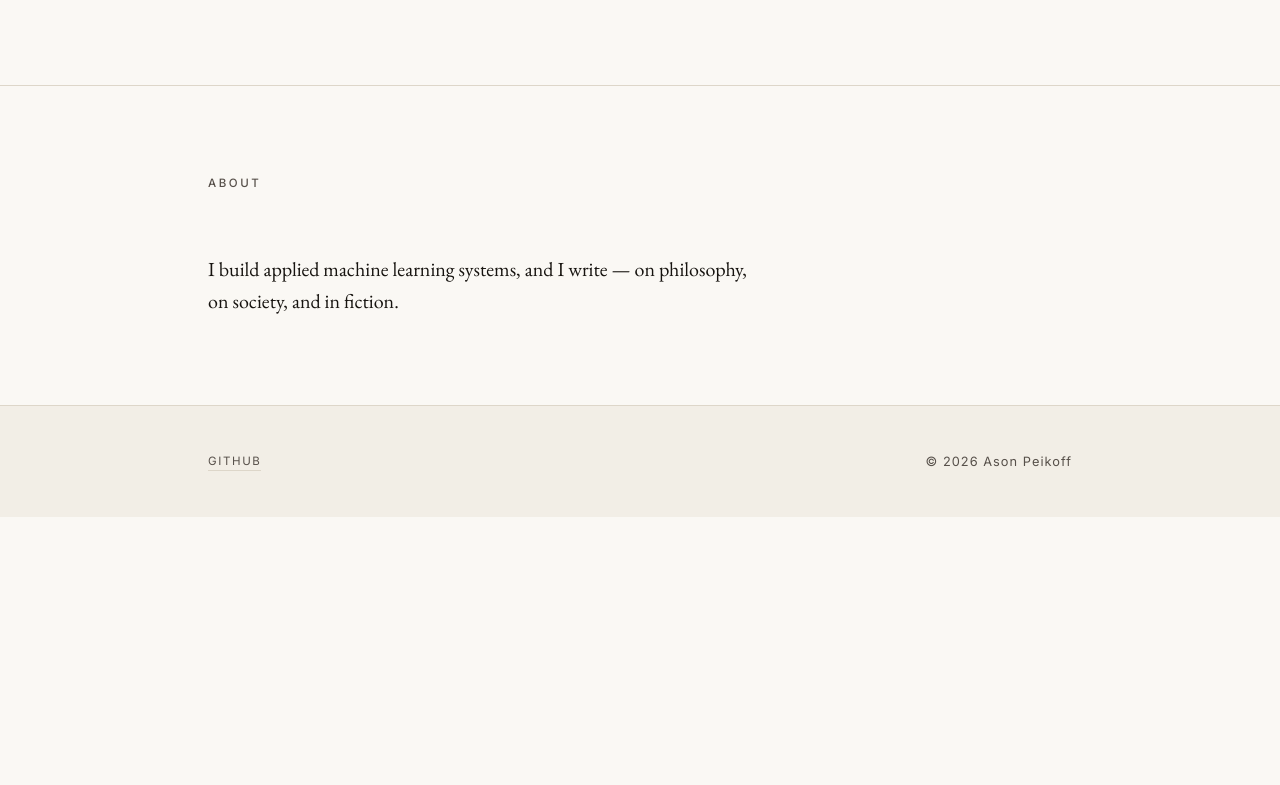
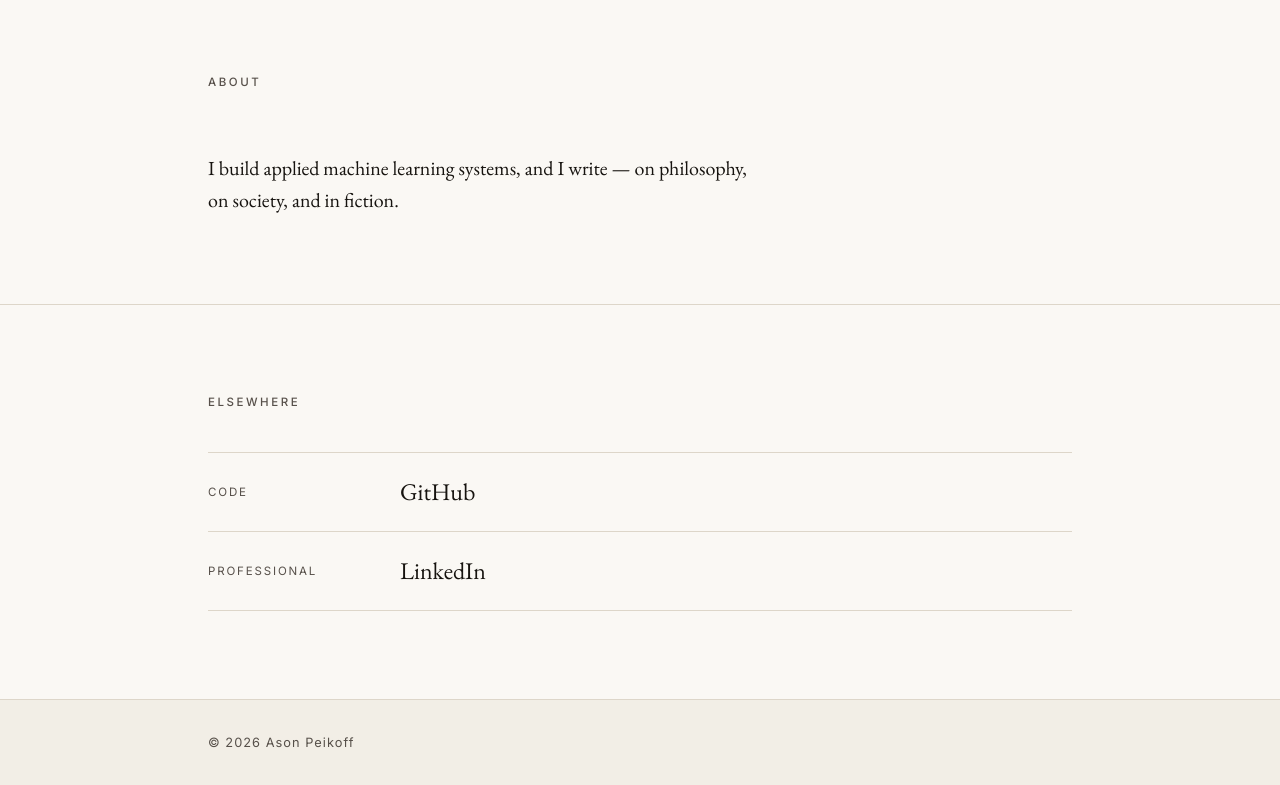
Before and after one commit to hack-r/asonpeikoff.com, a website: page index.html in a window 1280 px wide. Shown: the part 1256-2041 px from the top of the page. Before the commit the page ends 1773 px from the top, so only its background shows below. Drawn offline with nearby package versions, Linux system fonts and the light colour scheme.

Commit message:
Fix Elsewhere nav, add LinkedIn, and reframe the portrait
- "Elsewhere" in the nav pointed at the footer, which held one link and
  nothing to land on; it is now a real section with GitHub and LinkedIn
  entries, and the footer is reduced to the copyright line
- Portrait is a circular crop, so it now sits in a circular frame with
  object-fit: contain instead of being cropped to a 4:5 box
- Drop the width/height attributes that did not match the source image and
  cap the displayed size at 20rem so the source is not upscaled
- Smooth scrolling for in-page anchors, disabled under prefers-reduced-motion

Co-Authored-By: Claude Opus 5 <noreply@anthropic.com>
Claude-Session: https://claude.ai/code/session_01N9qsqTJykaWuBoN3NScqUd

```diff
--- a/index.html
+++ b/index.html
@@ -37,7 +37,7 @@
                     <p class="lede">Machine learning and data science. Philosophy. Fiction.</p>
                 </div>
                 <figure class="portrait">
-                    <img src="https://github.com/user-attachments/assets/dd6abc66-0dcd-4f66-8f68-05b65bc55f12" alt="Portrait of Ason Peikoff" width="800" height="1000">
+                    <img src="https://github.com/user-attachments/assets/dd6abc66-0dcd-4f66-8f68-05b65bc55f12" alt="Portrait of Ason Peikoff" decoding="async">
                 </figure>
             </div>
         </section>
@@ -75,13 +75,26 @@
                 <p>I build applied machine learning systems, and I write — on philosophy, on society, and in fiction.</p>
             </div>
         </section>
+
+        <section id="elsewhere" class="rule">
+            <div class="wrap">
+                <h2 class="section-title">Elsewhere</h2>
+                <div class="index">
+                    <a class="entry" href="https://github.com/hack-r">
+                        <span class="entry-kind">Code</span>
+                        <span class="entry-title">GitHub</span>
+                    </a>
+                    <a class="entry" href="https://linkedin.com/in/apeikoff">
+                        <span class="entry-kind">Professional</span>
+                        <span class="entry-title">LinkedIn</span>
+                    </a>
+                </div>
+            </div>
+        </section>
     </main>
 
-    <footer id="elsewhere">
+    <footer>
         <div class="wrap">
-            <ul class="elsewhere">
-                <li><a href="https://github.com/hack-r">GitHub</a></li>
-            </ul>
             <p>&copy; 2026 Ason Peikoff</p>
         </div>
     </footer>
--- a/style.css
+++ b/style.css
@@ -28,6 +28,8 @@
 
 *, *::before, *::after { box-sizing: border-box; }
 
+html { scroll-behavior: smooth; }
+
 body {
     margin: 0;
     background: var(--paper);
@@ -50,7 +52,10 @@ a { color: inherit; }
     padding-inline: var(--gutter);
 }
 
-section { padding-block: clamp(3rem, 8vw, 5.5rem); }
+section {
+    padding-block: clamp(3rem, 8vw, 5.5rem);
+    scroll-margin-top: 1rem;
+}
 
 .rule { border-top: 1px solid var(--rule); }
 
@@ -142,9 +147,13 @@ section { padding-block: clamp(3rem, 8vw, 5.5rem); }
 }
 
 .portrait {
-    margin: 0;
-    aspect-ratio: 4 / 5;
+    /* The source portrait is a circular crop, so it gets a circular frame and
+       is never re-cropped; capped so a modest source is not upscaled. */
+    width: min(100%, 20rem);
+    margin: 0 auto;
+    aspect-ratio: 1;
     overflow: hidden;
+    border-radius: 50%;
     border: 1px solid var(--rule);
 }
 
@@ -152,7 +161,7 @@ section { padding-block: clamp(3rem, 8vw, 5.5rem); }
     display: block;
     width: 100%;
     height: 100%;
-    object-fit: cover;
+    object-fit: contain;
     filter: grayscale(100%) contrast(1.05);
     transition: filter 0.6s ease;
 }
@@ -232,52 +241,25 @@ footer {
 }
 
 footer .wrap {
-    display: flex;
-    flex-wrap: wrap;
-    gap: 1rem 2rem;
-    justify-content: space-between;
-    align-items: center;
     padding-block: 2rem;
     font-size: 0.8rem;
     letter-spacing: 0.08em;
     color: var(--ink-soft);
 }
 
-.elsewhere {
-    display: flex;
-    flex-wrap: wrap;
-    gap: 1.5rem;
-    margin: 0;
-    padding: 0;
-    list-style: none;
-    text-transform: uppercase;
-    letter-spacing: 0.14em;
-    font-size: 0.72rem;
-}
-
-.elsewhere a {
-    text-decoration: none;
-    border-bottom: 1px solid var(--rule);
-    padding-bottom: 2px;
-    transition: border-color 0.2s ease, color 0.2s ease;
-}
-
-.elsewhere a:hover,
-.elsewhere a:focus-visible {
-    color: var(--ink);
-    border-bottom-color: var(--accent);
-}
+footer p { margin: 0; }
 
 /* ---------- responsive ---------- */
 
 @media (max-width: 760px) {
     .hero .wrap { grid-template-columns: 1fr; }
-    .portrait { order: -1; max-width: 16rem; aspect-ratio: 1 / 1; }
+    .portrait { order: -1; width: min(100%, 14rem); margin-inline: 0; }
     .entry { grid-template-columns: 1fr; }
     .entry-note { grid-column: 1; }
     .entry-kind { padding-top: 0; }
 }
 
 @media (prefers-reduced-motion: reduce) {
+    html { scroll-behavior: auto; }
     * { transition: none !important; }
 }
```
